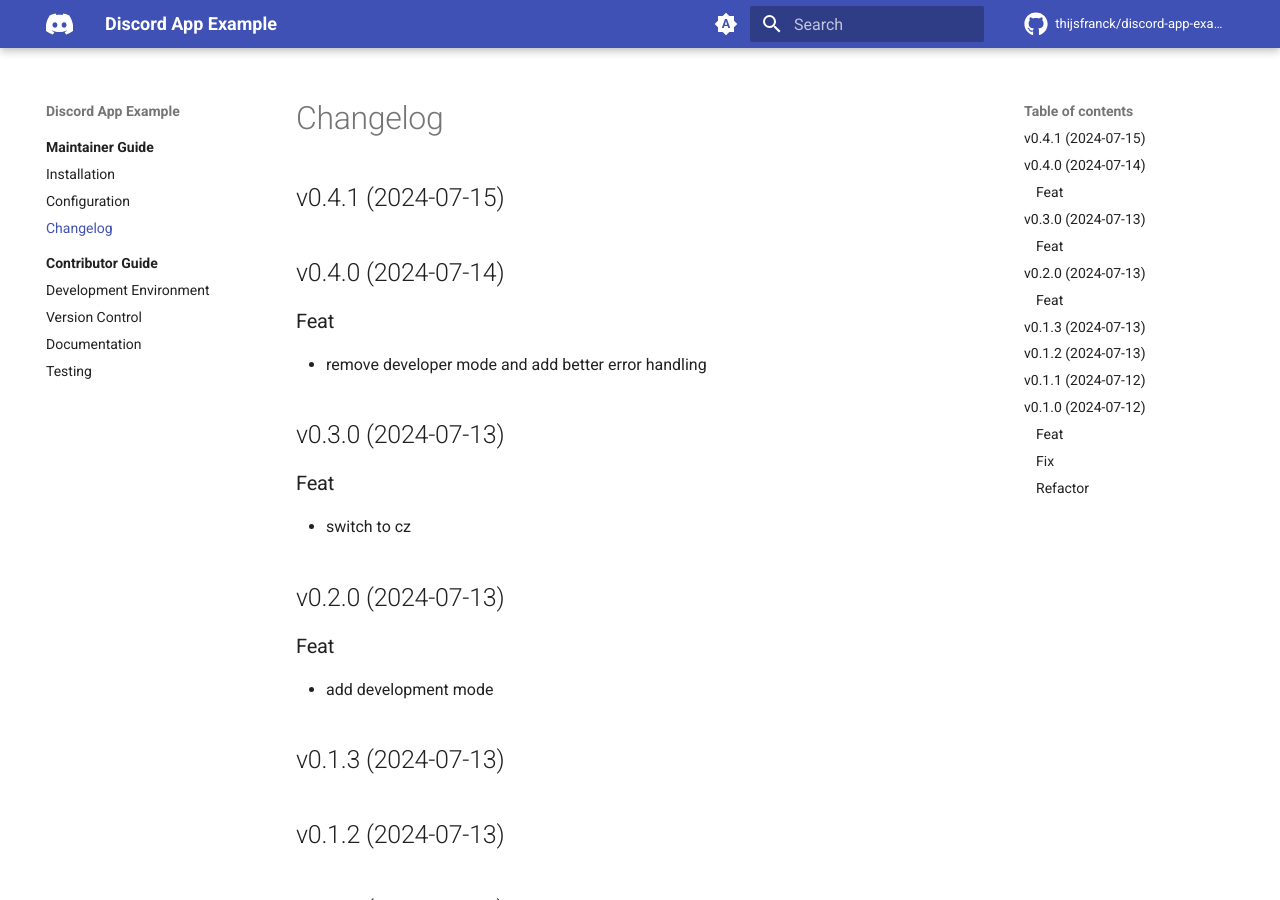
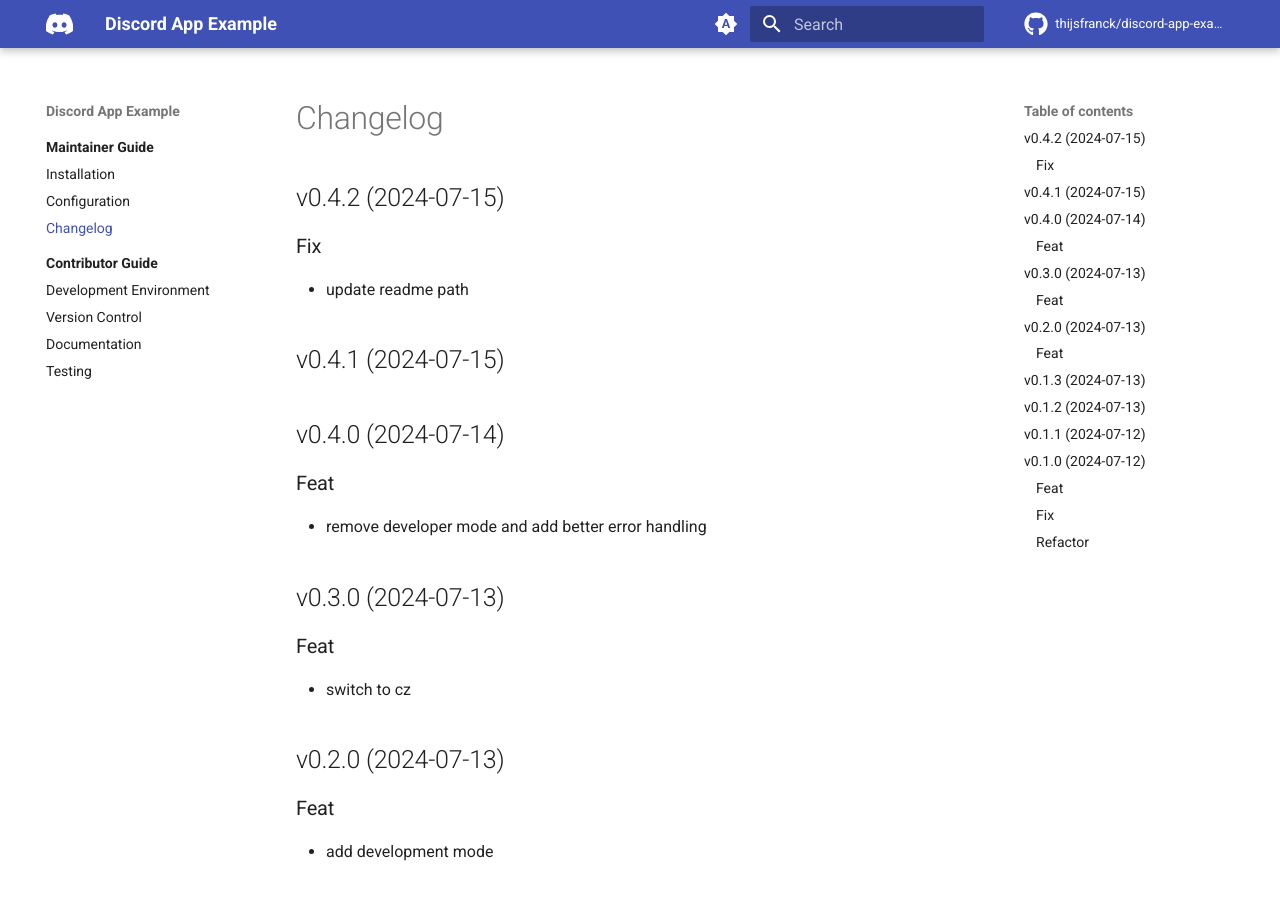
Before and after one commit to thijsfranck/discord-app-example, an MkDocs documentation site: the page built from docs/CHANGELOG.md, in a window 1280 px wide and 900 px high. Built offline with MkDocs 1.6.1 and Material for MkDocs 9.7.7, drawn with Linux system fonts in a browser that asks for light colours; comment, search, counter and statistics services are not loaded; the version menu is left out.

Commit message:
bump: version 0.4.1 → 0.4.2

```diff
--- a/docs/CHANGELOG.md
+++ b/docs/CHANGELOG.md
@@ -1,3 +1,9 @@
+## v0.4.2 (2024-07-15)
+
+### Fix
+
+- update readme path
+
 ## v0.4.1 (2024-07-15)
 
 ## v0.4.0 (2024-07-14)
--- a/pyproject.toml
+++ b/pyproject.toml
@@ -1,6 +1,6 @@
 [tool.poetry]
 name = "discord-app-example"
-version = "0.4.1"
+version = "0.4.2"
 description = ""
 authors = ["thijsfranck <thijsfranck@gmail.com>"]
 readme = "docs/README.md"
```
